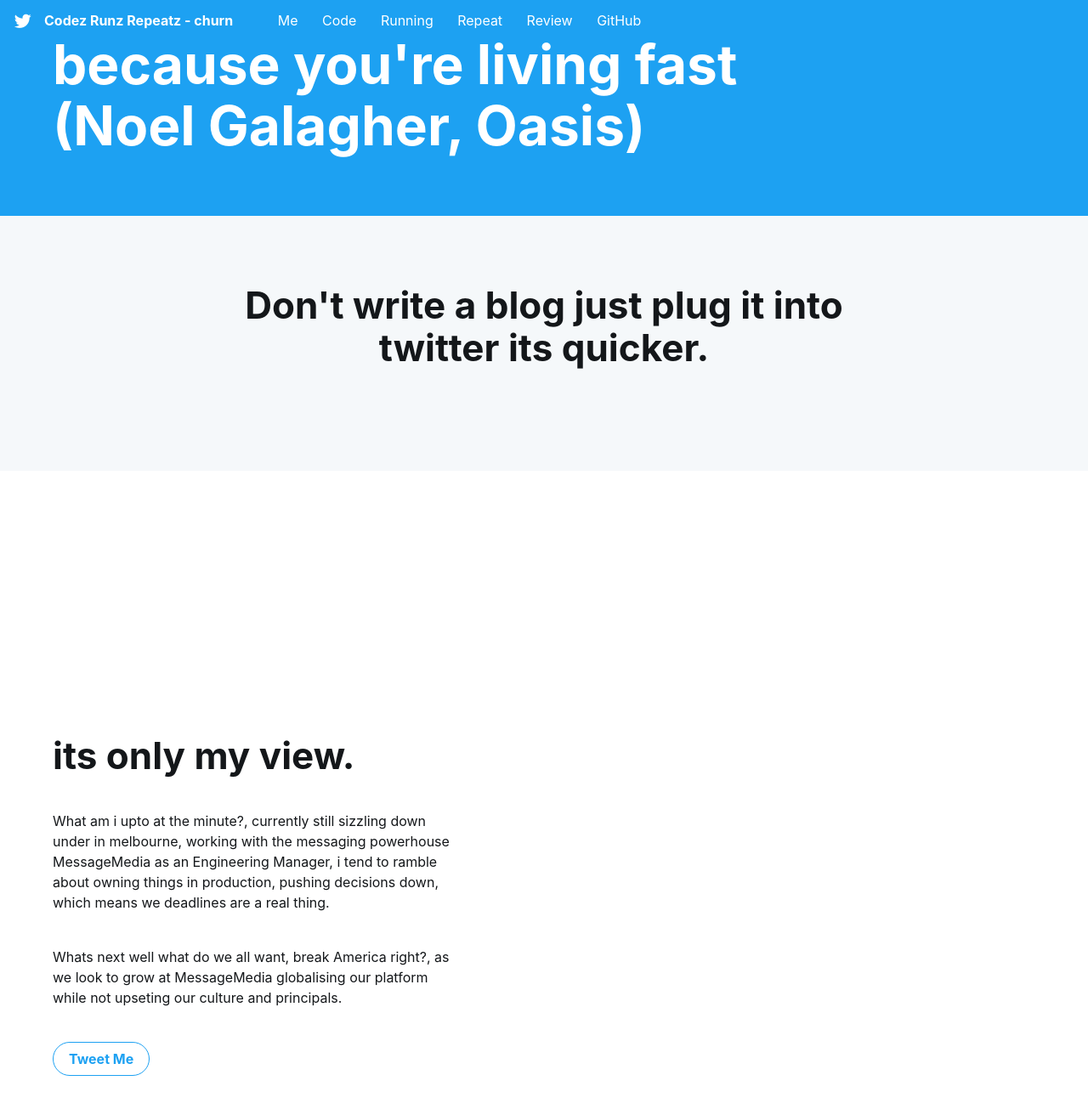
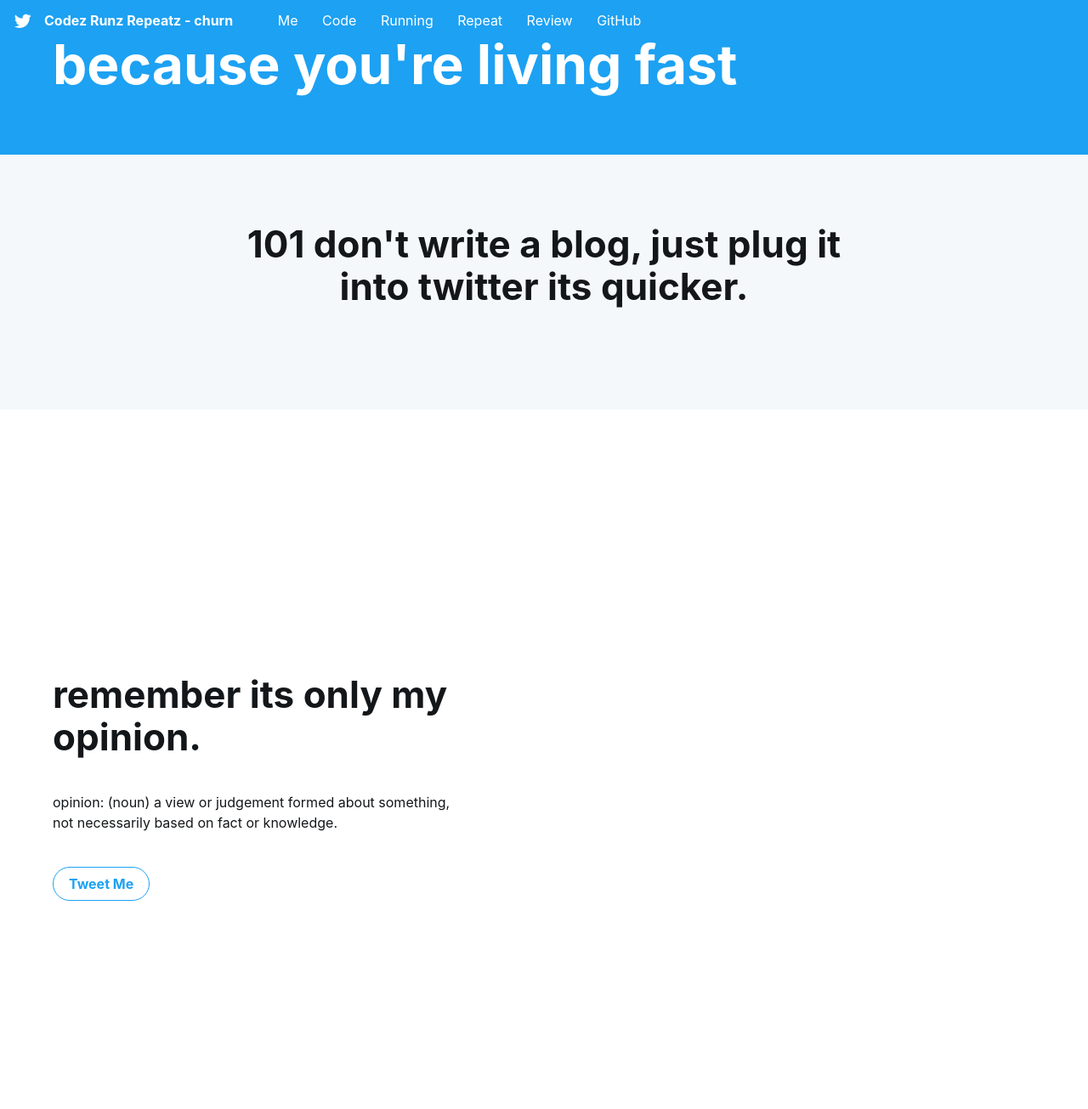
Before and after one commit to codez-runz-repeatz/codez-runz-repeatz.github.io, a Jekyll site: the page built from index.html, in a window 1280 px wide and 1400 px high, scrolled down 296 px. Shown: the top 1305 px of the window at 85% size. Built offline with Jekyll 4.4.1, drawn with Linux system fonts in a browser that asks for light colours; some web fonts are replaced; comment, search, counter and statistics services are not loaded; some of the changed text lies outside the part shown.

Commit message:
thats better :-)

```diff
--- a/index.html
+++ b/index.html
@@ -15,7 +15,7 @@ custom_js: index.js
                 <a href="https://twitter.com/codez_runz_repz" target="_blank">@codez_runz_repz</a>
             </h1>
             <h1 class="large-title">You're the outcast, you're the underclass
-                But you don't care, because you're living fast <br>(Noel Galagher, Oasis)</br></h1>
+                but you don't care, because you're living fast</h1>
         </div>
     </div>
 </div>
@@ -23,7 +23,7 @@ custom_js: index.js
 <div class="section grey">
     <div class="Grid container">
         <div id="philosophy-text" class="Grid-cell u-size4of6 u-before1of6 u-after1of6">
-            <h1 class="small-title center-text mega-margin">Don't write a blog just plug it into twitter its quicker.</h1>
+            <h1 class="small-title center-text mega-margin">101 don't write a blog, just plug it into twitter its quicker.</h1>
         </div>
     </div>
 </div>
@@ -31,9 +31,8 @@ custom_js: index.js
 <div class="section">
     <div class="Grid container">
         <div id="career-text" class="Grid-cell left-text u-size5of12 u-after1of12 same-mega-margin">
-            <h1 class="small-title mega-margin career-title">its only my view.</h1>
-            <p class="mega-margin">What am i upto at the minute?, currently still sizzling down under in melbourne, working with the messaging powerhouse MessageMedia as an Engineering Manager, i tend to ramble about owning things in production, pushing decisions down, which means we deadlines are a real thing.</p>
-            <p class="mega-margin">Whats next well what do we all want, break America right?, as we look to grow at MessageMedia globalising our platform while not upseting our culture and principals.</p>
+            <h1 class="small-title mega-margin career-title">remember its only my opinion.</h1>
+            <p class="mega-margin">opinion: (noun) a view or judgement formed about something, not necessarily based on fact or knowledge.</p>
             <button onclick="window.open('https://twitter.com/codez_runz_repz')" type="button" class="Button Button--large">Tweet Me</button>
         </div>
         <div class="Grid-cell timeline-cell u-size1of2">
```
